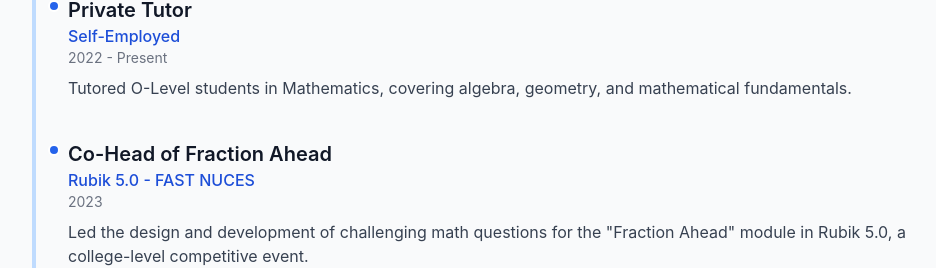
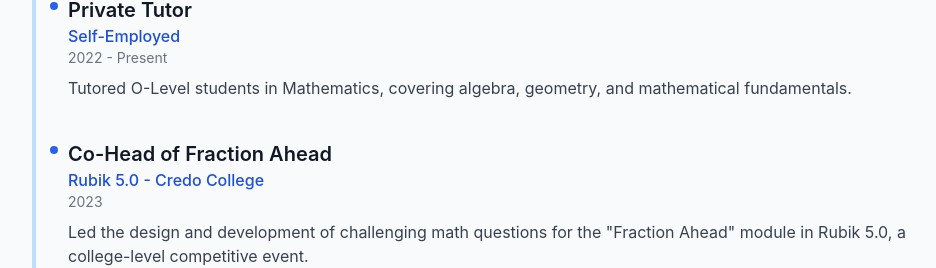
Before and after one commit to maaz-khan8/Portfolio, a React (Create React App) app: page / in a window 1280 px wide. Shown: the part 4448-4716 px from the top of the page, without its empty margins (160-1096 px from the left). Built offline with nearby package versions, Linux system fonts and the light colour scheme.

Commit message:
Update ExperienceSection.tsx

```diff
--- a/src/components/ExperienceSection.tsx
+++ b/src/components/ExperienceSection.tsx
@@ -9,7 +9,7 @@ const experiences = [
   },
   {
     title: 'Co-Head of Fraction Ahead',
-    org: 'Rubik 5.0 - FAST NUCES',
+    org: 'Rubik 5.0 - Credo College',
     duration: '2023',
     desc: 'Led the design and development of challenging math questions for the "Fraction Ahead" module in Rubik 5.0, a college-level competitive event.'
   },
```
